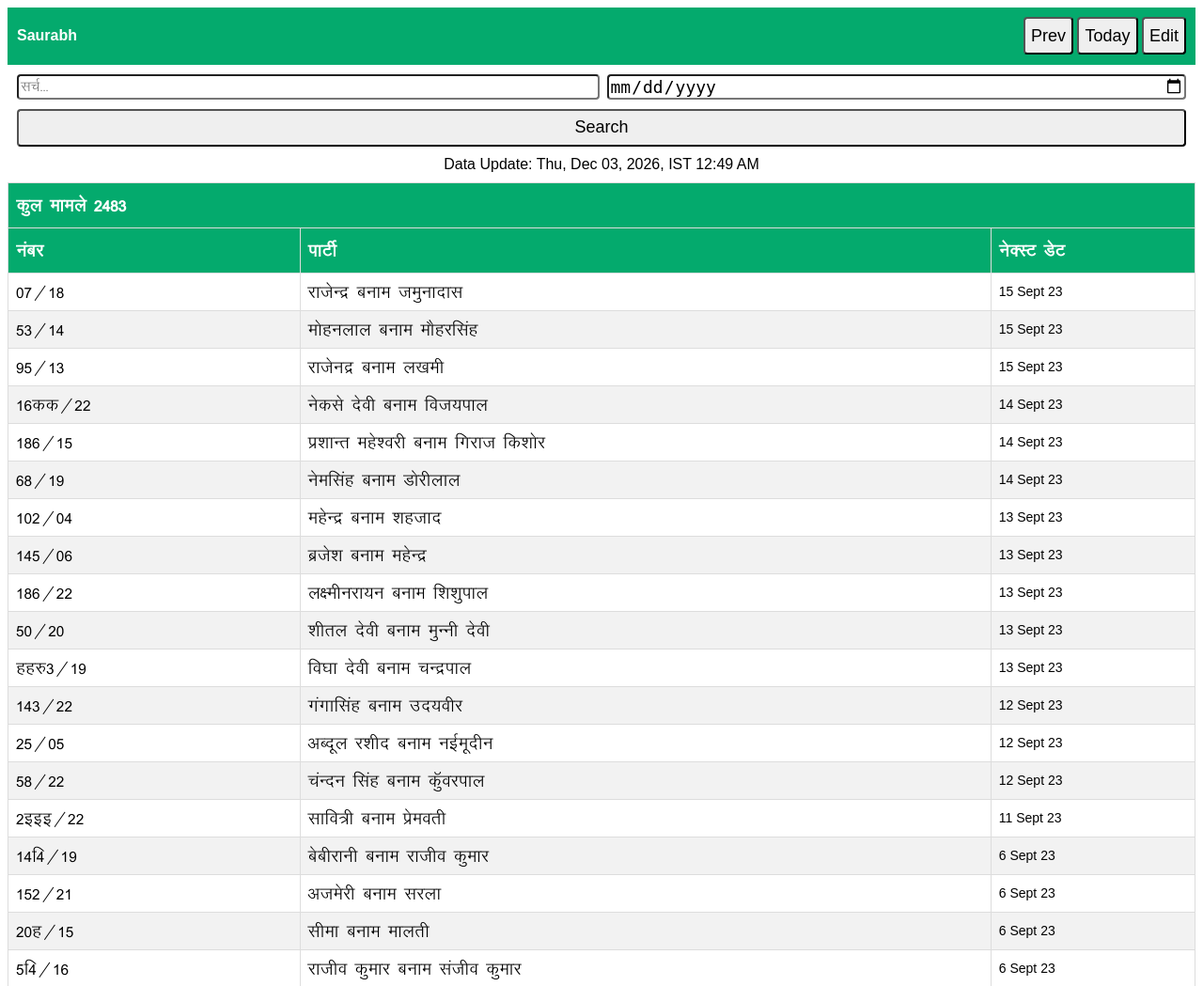
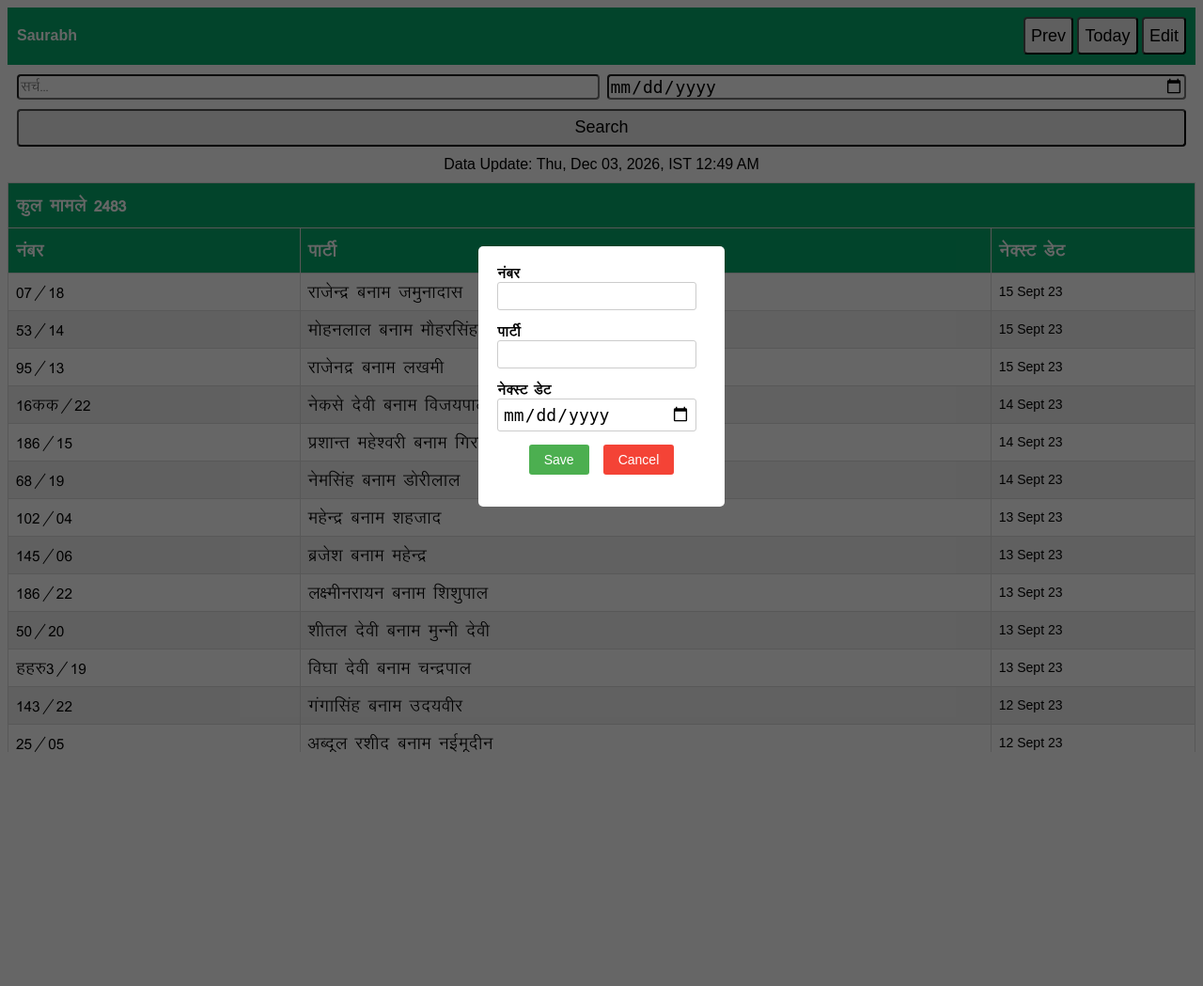
Before and after one commit to nipunjindal/pythonanywhere-flask-database, a Flask app: page / in a window 1280 px wide. Shown: the top 1049 px of the page at 94% size. After the commit the page ends 800 px from the top, so only its background shows below. Run offline with Flask 3, Linux system fonts and the light colour scheme; some libraries are stand-ins or nearby versions.

Commit message:
Edit Modal

```diff
--- a/app.py
+++ b/app.py
@@ -1,18 +1,26 @@
 # app.py
 import os
-from flask import Flask, render_template
+from flask import Flask, render_template, request
 import datetime
 import pytz
 import pandas as pd
 
 app = Flask(__name__)
 
+# Global variable to store the CSV data
+csv_data = None
+
 
 def read_csv_data(csv_path):
     # Read CSV data using Pandas
-    csv_data = pd.read_csv(csv_path)
-    csv_data = csv_data.reset_index()  # Add index column
-    return csv_data
+    data = pd.read_csv(csv_path)
+    data = data.reset_index()  # Add index column
+    return data
+
+
+def save_csv_data(csv_path):
+    # Save CSV data using Pandas
+    csv_data.to_csv(csv_path, index=False)
 
 
 def get_modified_date(csv_path):
@@ -26,6 +34,8 @@ def get_modified_date(csv_path):
 
 @app.route('/')
 def index():
+    global csv_data
+
     # Read data from CSV file
     csv_path = 'data/data.csv'
     csv_data = read_csv_data(csv_path)
@@ -36,5 +46,30 @@ def index():
     return render_template('index.html', csv_data=csv_data, modified_date=modified_date)
 
 
+@app.route('/edit', methods=['POST'])
+def edit():
+    global csv_data
+
+    # Retrieve the edited data from the request form
+    row_index = int(request.form['row_index'])
+    osn_no = request.form['editOSNNo']
+    party_name = request.form['editPartyName']
+    next_date = request.form['editNextDate']
+
+    # Convert the next date to the desired format (MM/DD/YY)
+    datetime_obj = datetime.datetime.strptime(next_date, "%Y-%m-%d")
+    formatted_next_date = datetime_obj.strftime("%m/%d/%y")
+
+    # Update the corresponding row in the CSV data
+    csv_data.loc[row_index, 'OSN_NO'] = osn_no
+    csv_data.loc[row_index, 'Party_Name'] = party_name
+    csv_data.loc[row_index, 'Next_Date'] = formatted_next_date
+
+    # Save the CSV data back to the file
+    save_csv_data('data/data.csv')
+
+    return 'Success'
+
+
 if __name__ == '__main__':
     app.run(debug=True)
--- a/templates/index.html
+++ b/templates/index.html
@@ -109,6 +109,78 @@
             cursor: pointer;
         }
 
+        .overlay {
+            position: fixed;
+            top: 0;
+            left: 0;
+            width: 100%;
+            height: 100%;
+            background-color: rgba(0, 0, 0, 0.6);
+            z-index: 9999;
+            display: flex;
+            align-items: center;
+            justify-content: center;
+        }
+
+        .modal {
+            font-family: 'krutidev10', Arial, Helvetica, sans-serif;
+            font-size: 18px;
+            background-color: #fff;
+            padding: 20px;
+            border-radius: 5px;
+            max-width: 222px;
+            width: 100%;
+        }
+
+        .modal h2 {
+            margin-top: 0;
+        }
+
+        .modal form div {
+            margin-bottom: 14px;
+        }
+
+        .modal label {
+            display: inline-block;
+            width: 100px;
+            font-weight: bold;
+        }
+
+        .modal input[type="text"] {
+            font-family: 'krutidev10', Arial, Helvetica, sans-serif;
+
+        }
+
+        .modal input[type="text"],
+        .modal input[type="date"] {
+            font-size: 18px;
+            width: 200px;
+            padding: 5px;
+            border: 1px solid #ccc;
+            border-radius: 3px;
+        }
+
+        .modal form div.button-group {
+            display: flex;
+            justify-content: center;
+        }
+
+        .modal button {
+            padding: 8px 16px;
+            background-color: #4caf50;
+            color: #fff;
+            border: none;
+            border-radius: 3px;
+            cursor: pointer;
+            font-size: 14px;
+            margin: 0 5px;
+        }
+
+        .modal button.cancel {
+            background-color: #f44336;
+            margin-left: 10px;
+        }
+
     </style>
 </head>
 <body>
@@ -130,6 +202,33 @@
     <button id="searchButton">Search</button>
     <span id="modifiedDate">Data Update: {{ modified_date }}</span>
 </div>
+
+<!-- Modal for editing row -->
+<div class="overlay" id="editOverlay">
+    <div class="modal" id="editModal">
+        <form id="editForm" action="/edit" method="POST">
+            <input type="hidden" name="editRowIndex" id="editRowIndex">
+            <div>
+                <label for="editOSNNo">uacj</label>
+                <input type="text" name="editOSNNo" id="editOSNNo" required>
+            </div>
+            <div>
+                <label for="editPartyName">ikVhZ</label>
+                <input type="text" name="editPartyName" id="editPartyName" required>
+            </div>
+            <div>
+                <label for="editNextDate">usDLV MsV</label>
+                <input type="date" name="editNextDate" id="editNextDate" required>
+            </div>
+            <div class="button-group">
+                <button type="submit">Save</button>
+                <button type="button" class="cancel">Cancel</button>
+            </div>
+        </form>
+    </div>
+</div>
+
+
 <div id="tableContainer">
     <table id="csvTable">
         <thead>
@@ -256,6 +355,47 @@
         renderTable(filteredData);
     });
 
+    function openEditModal(row) {
+        const editForm = document.getElementById('editForm');
+        const editRowIndexInput = document.getElementById('editRowIndex');
+        const editOSNNoInput = document.getElementById('editOSNNo');
+        const editPartyNameInput = document.getElementById('editPartyName');
+        const editNextDateInput = document.getElementById('editNextDate');
+
+        // Set the form values
+        editRowIndexInput.value = row.id;
+        editOSNNoInput.value = row.cells[0].textContent;
+        editPartyNameInput.value = row.cells[1].textContent;
+
+        // Convert the date to the desired format (YYYY-MM-DD)
+        const nextDate = row.cells[2].textContent;
+        const dateObj = new Date(nextDate);
+        const year = dateObj.getFullYear();
+        const month = String(dateObj.getMonth() + 1).padStart(2, '0');
+        const day = String(dateObj.getDate()).padStart(2, '0');
+        const formattedDate = `${year}-${month}-${day}`;
+        editNextDateInput.value = formattedDate;
+
+        // Show the overlay and edit modal
+        document.getElementById('editOverlay').style.display = 'flex';
+    }
+
+    // Function to close the edit modal
+    function closeEditModal() {
+        document.getElementById('editOverlay').style.display = 'none';
+    }
+
+    // Event listener for double-clicking on a row
+    const table = document.getElementById('csvTable');
+    table.addEventListener('dblclick', function (event) {
+        const row = event.target.parentNode;
+        openEditModal(row);
+    });
+
+    // Event listener for the cancel button in the edit modal
+    const cancelButton = document.querySelector('#editModal .cancel');
+    cancelButton.addEventListener('click', closeEditModal);
+
 </script>
 </body>
 </html>
```
